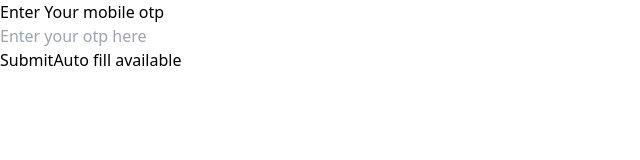
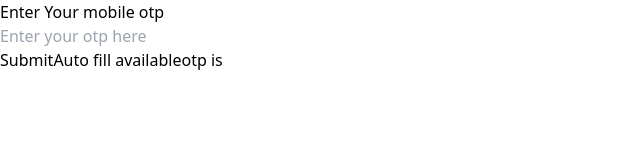
Before and after one commit to Aswin-111/otp, a React (Vite) app: page / in a window 1280 px wide. Shown: the top 160 px of the page, without its empty margins (0-640 px from the left). Built offline with nearby package versions, Linux system fonts and the light colour scheme.

Commit message:
fixed final

```diff
--- a/src/App.jsx
+++ b/src/App.jsx
@@ -22,7 +22,7 @@ function App() {
           });
 
           input.value = otp.code;
-          setOtp(otp.code)
+          setOtp(`${otp.code}`)
           // Optionally, submit the form here
         }
       } catch (e) {
@@ -54,7 +54,7 @@ function App() {
         <div className="px-10">
           <button className="w-full h-10 bg-green-500 text-white font-semibold">Submit</button>
           {isOtpSupported && <span>Auto fill available</span>}
-          {otp && <span>{otp}</span>}
+           <span>otp is {otp}</span>
           {error && <span>{error}</span>}
         </div>
       </div>
```
